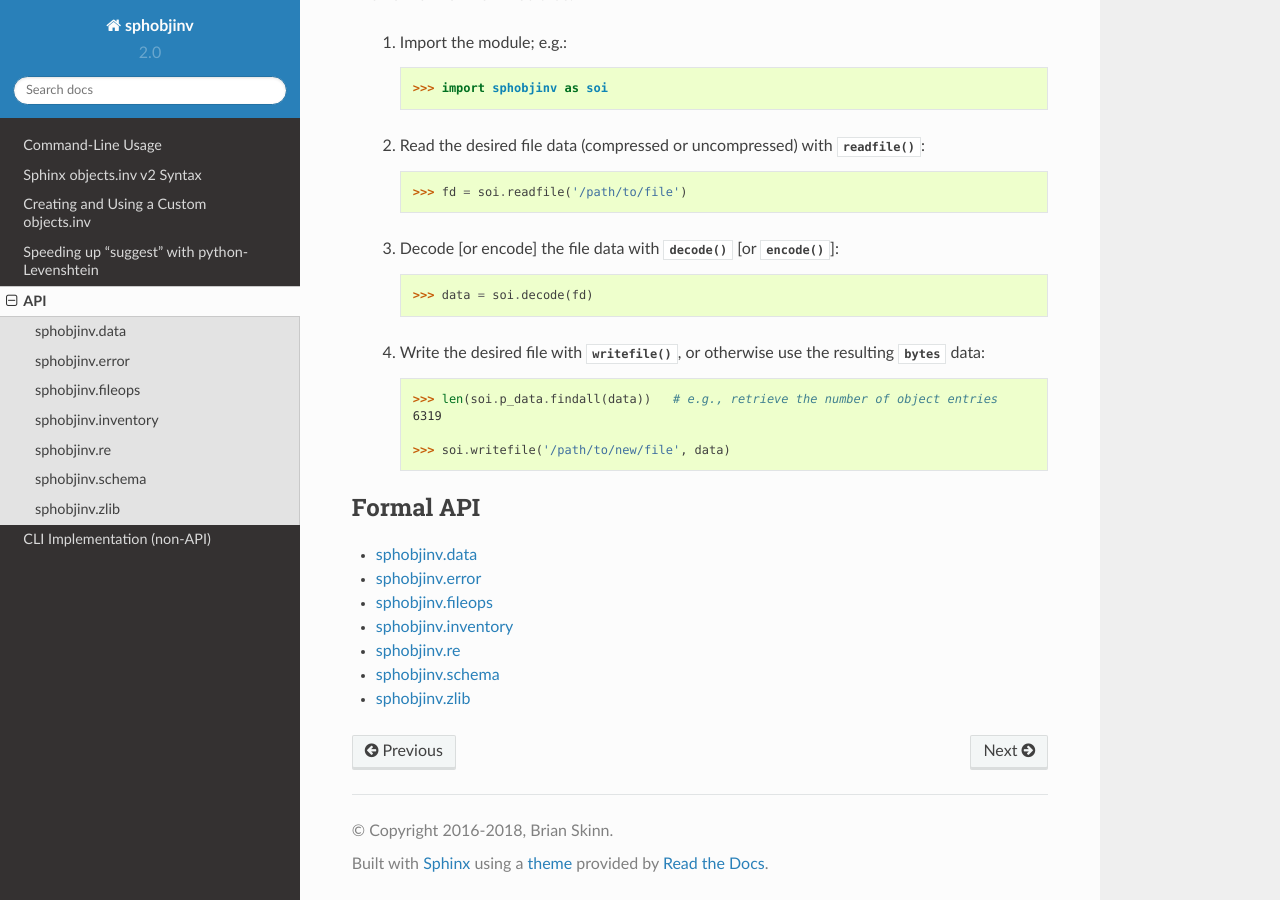
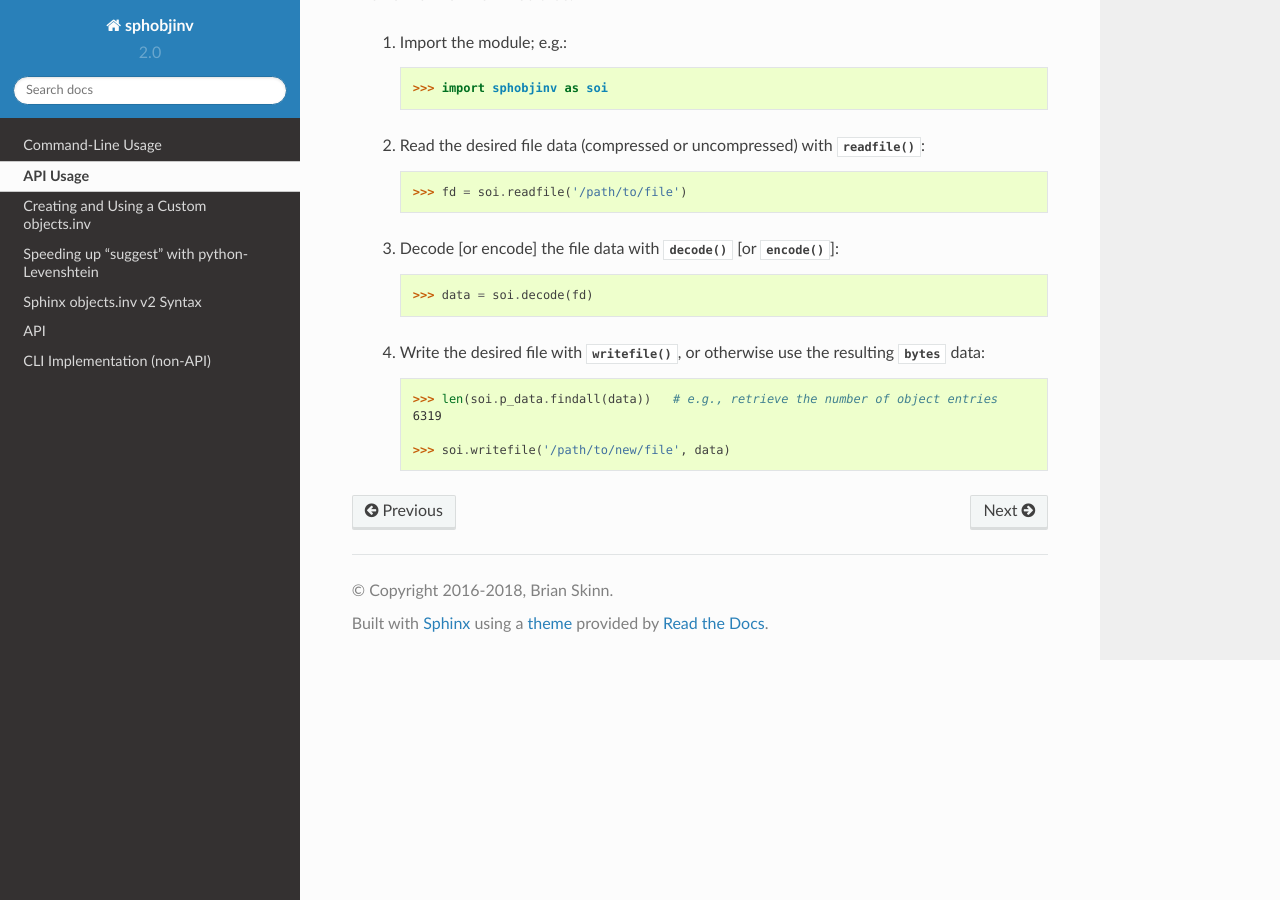
Before and after one commit to bskinn/sphobjinv, a Sphinx documentation site: the page built from doc/source/api_usage.rst, in a window 1280 px wide and 900 px high, scrolled down 550 px. Built offline with Sphinx 7.4.7 and the Read the Docs theme 2.0.0, drawn with Linux system fonts in a browser that asks for light colours; some of the changed text lies outside the part shown.

```diff
--- a/doc/source/api.rst
+++ b/doc/source/api_usage.rst
@@ -1,7 +1,7 @@
-.. API page
+.. API usage page
 
-API
-===
+API Usage
+=========
 
 .. warning::
 
@@ -51,16 +51,3 @@ The normal workflow would be:
         6319
 
         >>> soi.writefile('/path/to/new/file', data)
-
-
-.. toctree::
-    :maxdepth: 1
-    :caption: Formal API
-
-    modules/data
-    modules/error
-    modules/fileops
-    modules/inventory
-    modules/re
-    modules/schema
-    modules/zlib
```
Also changed, not shown: doc/source/api_listing.rst (added, +15 -0 lines), doc/source/index.rst (+6 -5 lines), doc/source/cli/suggest.rst (line endings or trailing spaces), doc/source/cmdline_usage.rst (renamed from doc/source/cmdline.rst), doc/source/levenshtein.rst (line endings or trailing spaces), 1 other file.
